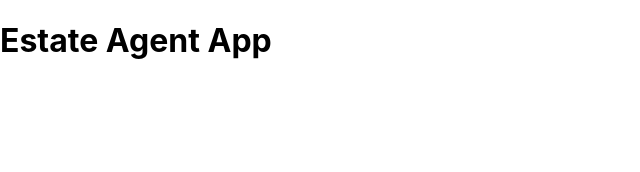
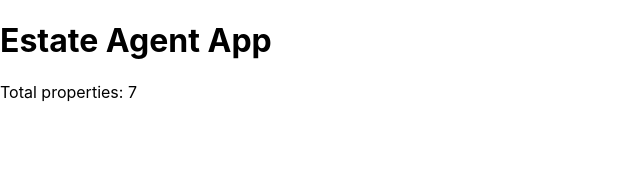
Before and after one commit to Maryam0406/estate-agent-react, a React (Create React App) app: page / in a window 1280 px wide. Shown: the top 172 px of the page, without its empty margins (0-640 px from the left). Built offline with nearby package versions, Linux system fonts and the light colour scheme.

Commit message:
Add property JSON data and integrate into the App component

```diff
--- a/src/App.js
+++ b/src/App.js
@@ -1,7 +1,11 @@
+import propertiesData from "./data/properties.json";
+
 function App() {
   return(
     <div>
       <h1>Estate Agent App</h1>
+
+      <p>Total properties: {propertiesData.properties.length}</p>
     </div>
   );
 }
--- /dev/null
+++ b/src/data/properties.json
@@ -0,0 +1,95 @@
+{
+  "properties": [
+    {
+      "id": "prop1",
+      "type": "House",
+      "bedrooms": 3,
+      "price": 750000,
+      "tenure": "Freehold",
+      "description": "Attractive three bedroom semi-detached family home situated within 0.5 miles of Petts Wood station with fast trains to London.",
+      "location": "Petts Wood Road, Petts Wood, Orpington",
+      "postcodeArea": "BR5",
+      "picture": "images/prop1pic1small.jpg",
+      "url": "properties/prop1.html",
+      "dateAdded": "2022-10-12"
+    },
+    {
+      "id": "prop2",
+      "type": "Flat",
+      "bedrooms": 2,
+      "price": 399995,
+      "tenure": "Freehold",
+      "description": "Two double bedroom garden flat presented in excellent decorative order throughout with open plan living space.",
+      "location": "Crofton Road, Orpington",
+      "postcodeArea": "BR6",
+      "picture": "images/prop2pic1small.jpg",
+      "url": "properties/prop2.html",
+      "dateAdded": "2022-09-14"
+    },
+    {
+      "id": "prop3",
+      "type": "House",
+      "bedrooms": 4,
+      "price": 950000,
+      "tenure": "Freehold",
+      "description": "Spacious four bedroom detached house with private garden, garage and modern fitted kitchen.",
+      "location": "High Street, Bromley",
+      "postcodeArea": "BR1",
+      "picture": "images/prop3pic1small.jpg",
+      "url": "properties/prop3.html",
+      "dateAdded": "2023-01-05"
+    },
+    {
+      "id": "prop4",
+      "type": "Flat",
+      "bedrooms": 1,
+      "price": 275000,
+      "tenure": "Leasehold",
+      "description": "Modern one bedroom apartment ideal for first-time buyers, close to transport links.",
+      "location": "Station Road, London",
+      "postcodeArea": "NW1",
+      "picture": "images/prop4pic1small.jpg",
+      "url": "properties/prop4.html",
+      "dateAdded": "2023-03-22"
+    },
+    {
+      "id": "prop5",
+      "type": "House",
+      "bedrooms": 5,
+      "price": 1250000,
+      "tenure": "Freehold",
+      "description": "Luxury five bedroom family home with landscaped garden, driveway parking and open-plan living areas.",
+      "location": "Oak Avenue, Chislehurst",
+      "postcodeArea": "BR7",
+      "picture": "images/prop5pic1small.jpg",
+      "url": "properties/prop5.html",
+      "dateAdded": "2024-06-10"
+    },
+    {
+      "id": "prop6",
+      "type": "Flat",
+      "bedrooms": 3,
+      "price": 525000,
+      "tenure": "Leasehold",
+      "description": "Three bedroom penthouse apartment offering panoramic views and contemporary interiors.",
+      "location": "Riverside Walk, London",
+      "postcodeArea": "SE1",
+      "picture": "images/prop6pic1small.jpg",
+      "url": "properties/prop6.html",
+      "dateAdded": "2021-11-02"
+    },
+    {
+      "id": "prop7",
+      "type": "House",
+      "bedrooms": 2,
+      "price": 450000,
+      "tenure": "Freehold",
+      "description": "Charming two bedroom cottage located in a quiet residential area with excellent local amenities.",
+      "location": "Maple Close, Sidcup",
+      "postcodeArea": "DA15",
+      "picture": "images/prop7pic1small.jpg",
+      "url": "properties/prop7.html",
+      "dateAdded": "2022-08-18"
+    }
+  ]
+}
```
